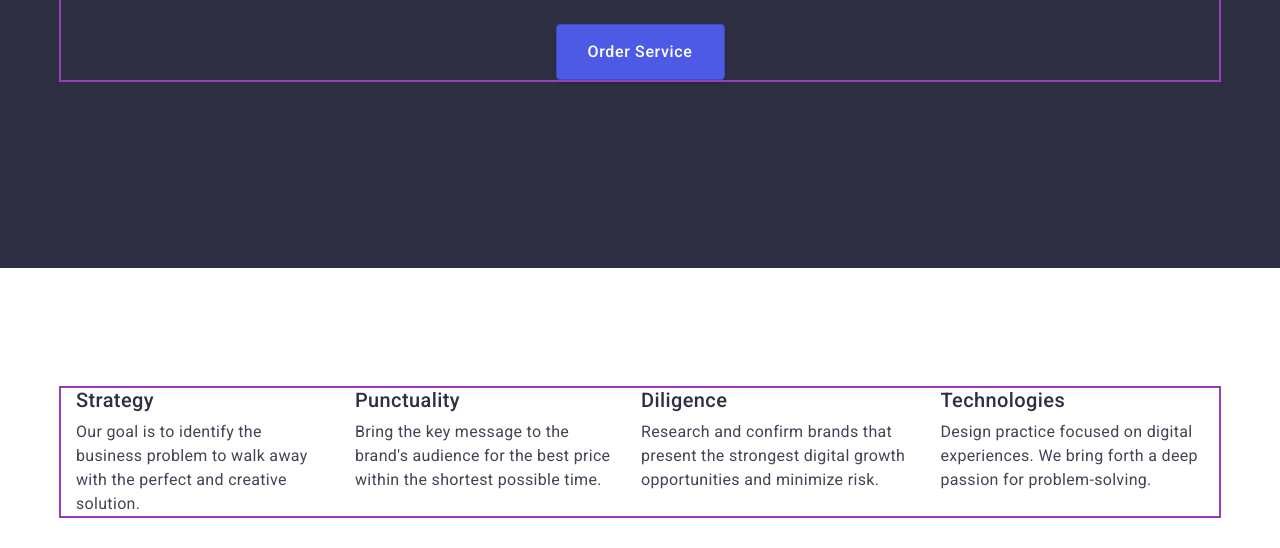
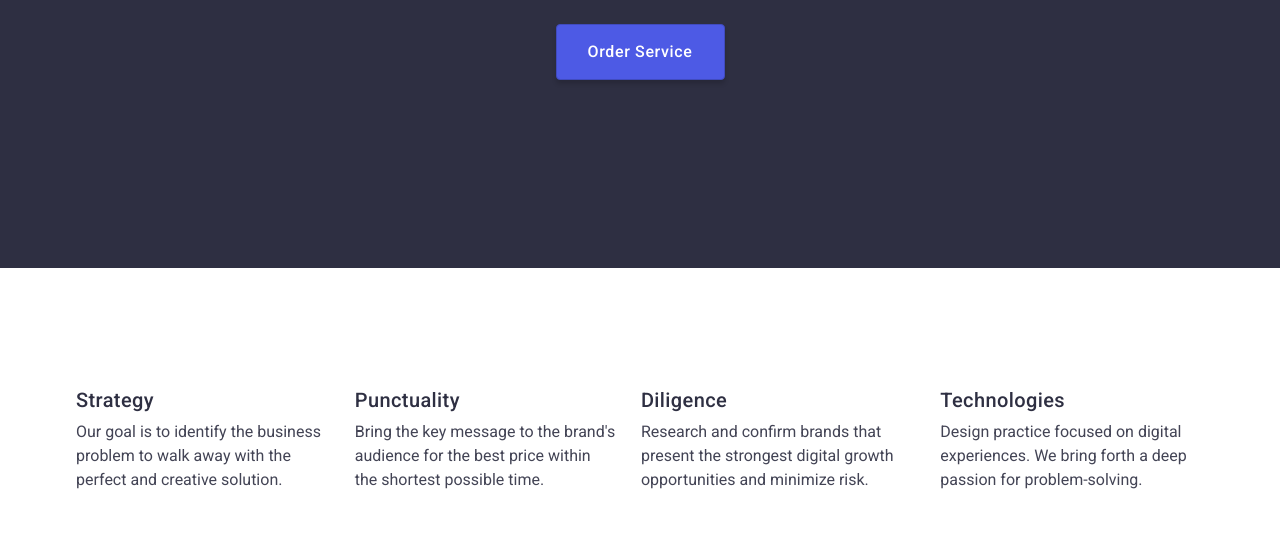
Before and after one commit to AlevftinaY/goit-markup-hw-03, a plain HTML site: page index.html in a window 1280 px wide. Shown: the part 404-952 px from the top of the page. Drawn offline with nearby package versions, Linux system fonts and the light colour scheme.

Commit message:
fix sex2

```diff
--- a/css/styles.css
+++ b/css/styles.css
@@ -43,12 +43,12 @@ body {
     padding-left: 15px;
     padding-right: 15px;
     margin: 0 auto;
-    outline: 2px solid #9a3dbc;
+   /* outline: 2px solid #9a3dbc;*/
 }
+
 .header-container {
     display: flex;
     align-items: center;
-
 }
 
 .page-nav {
@@ -197,7 +197,7 @@ gap: 24px;
 .feature-desc {
     font-size: 16px;
     line-height: 1.5;
-    letter-spacing: 0.02em;
+  /*  letter-spacing: 0.02em;*/
     color: var(--main-text-color);
 }
 
```
